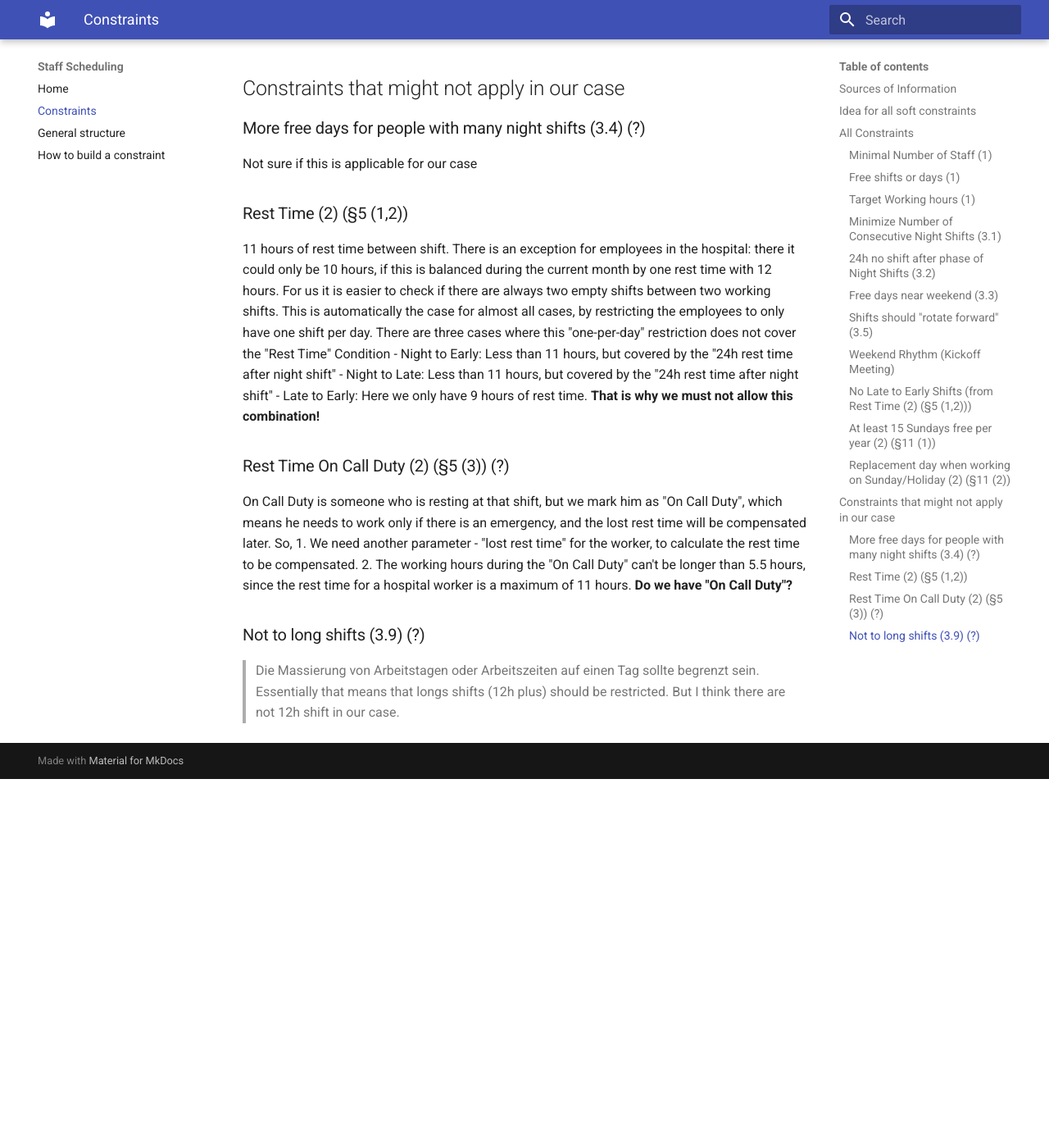
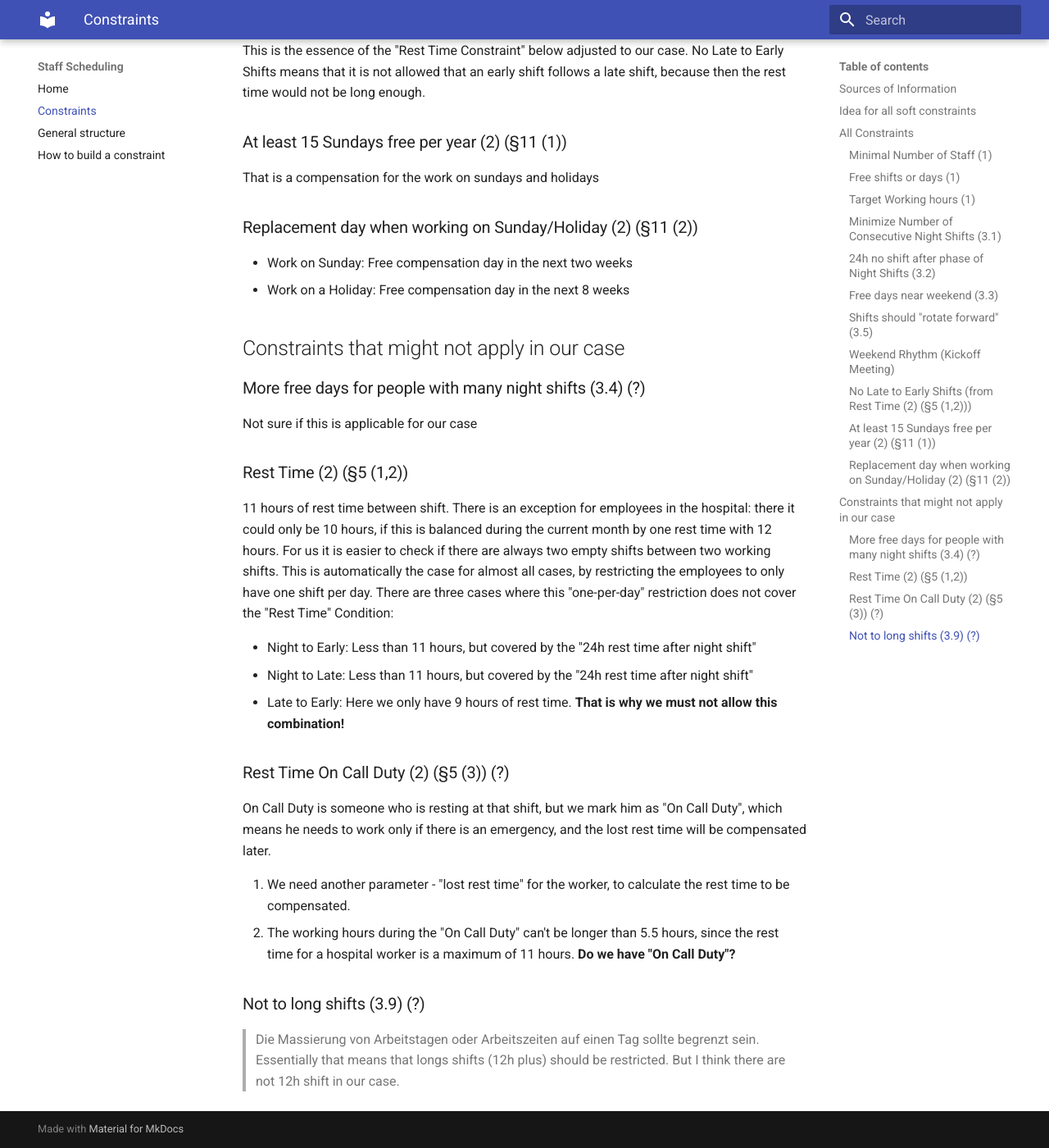
Before and after one commit to CombiRWTH/StaffScheduling, an MkDocs documentation site: the page built from docs/Constraints.md, in a window 1280 px wide and 1400 px high, scrolled down 2632 px. Shown: the whole window at 82% size. Built offline with MkDocs 1.6.1 and Material for MkDocs 9.7.7, drawn with Linux system fonts in a browser that asks for light colours; before the commit the page ends 3582 px from its top, so only the background shows below that; some of the changed text lies outside the part shown.

Commit message:
fixed some typos and formatting errors

```diff
--- a/docs/Constraints.md
+++ b/docs/Constraints.md
@@ -53,6 +56,7 @@ model.Add(current_work_time_per_employee >= target_minuts - 7.67 * 60)
 
 ### Free days near weekend (3.3)
 Free days should come in pairs (two) and include at least one weekend day:
+
 - Friday and Saturday
 - Saturday and Sunday
 - Sunday and Monday
@@ -81,13 +85,15 @@ Not sure if this is applicable for our case
 
 ### Rest Time (2) (§5 (1,2))
 11 hours of rest time between shift. There is an exception for employees in the hospital: there it could only be 10 hours, if this is balanced during the current month by one rest time with 12 hours.
-For us it is easier to check if there are always two empty shifts between two working shifts. This is automatically the case for almost all cases, by restricting the employees to only have one shift per day. There are three cases where this "one-per-day" restriction does not cover the "Rest Time" Condition
+For us it is easier to check if there are always two empty shifts between two working shifts. This is automatically the case for almost all cases, by restricting the employees to only have one shift per day. There are three cases where this "one-per-day" restriction does not cover the "Rest Time" Condition:
+
 - Night to Early: Less than 11 hours, but covered by the "24h rest time after night shift"
 - Night to Late: Less than 11 hours, but covered by the "24h rest time after night shift"
 - Late to Early: Here we only have 9 hours of rest time. **That is why we must not allow this combination!**
 
 ### Rest Time On Call Duty (2) (§5 (3)) (?)
-On Call Duty is someone who is resting at that shift, but we mark him as "On Call Duty", which means he needs to work only if there is an emergency, and the lost rest time will be compensated later. So,
+On Call Duty is someone who is resting at that shift, but we mark him as "On Call Duty", which means he needs to work only if there is an emergency, and the lost rest time will be compensated later.
+
 1. We need another parameter - "lost rest time" for the worker, to calculate the rest time to be compensated.
 2. The working hours during the "On Call Duty" can't be longer than 5.5 hours, since the rest time for a hospital worker is a maximum of 11 hours.
 **Do we have "On Call Duty"?**
```
Also changed, not shown: other parts of docs/Constraints.md (+20 -17 lines), docs/GeneralStructure.md (+4 -0 lines), docs/HowToBuildAConstraint.md (+1 -0 lines).
